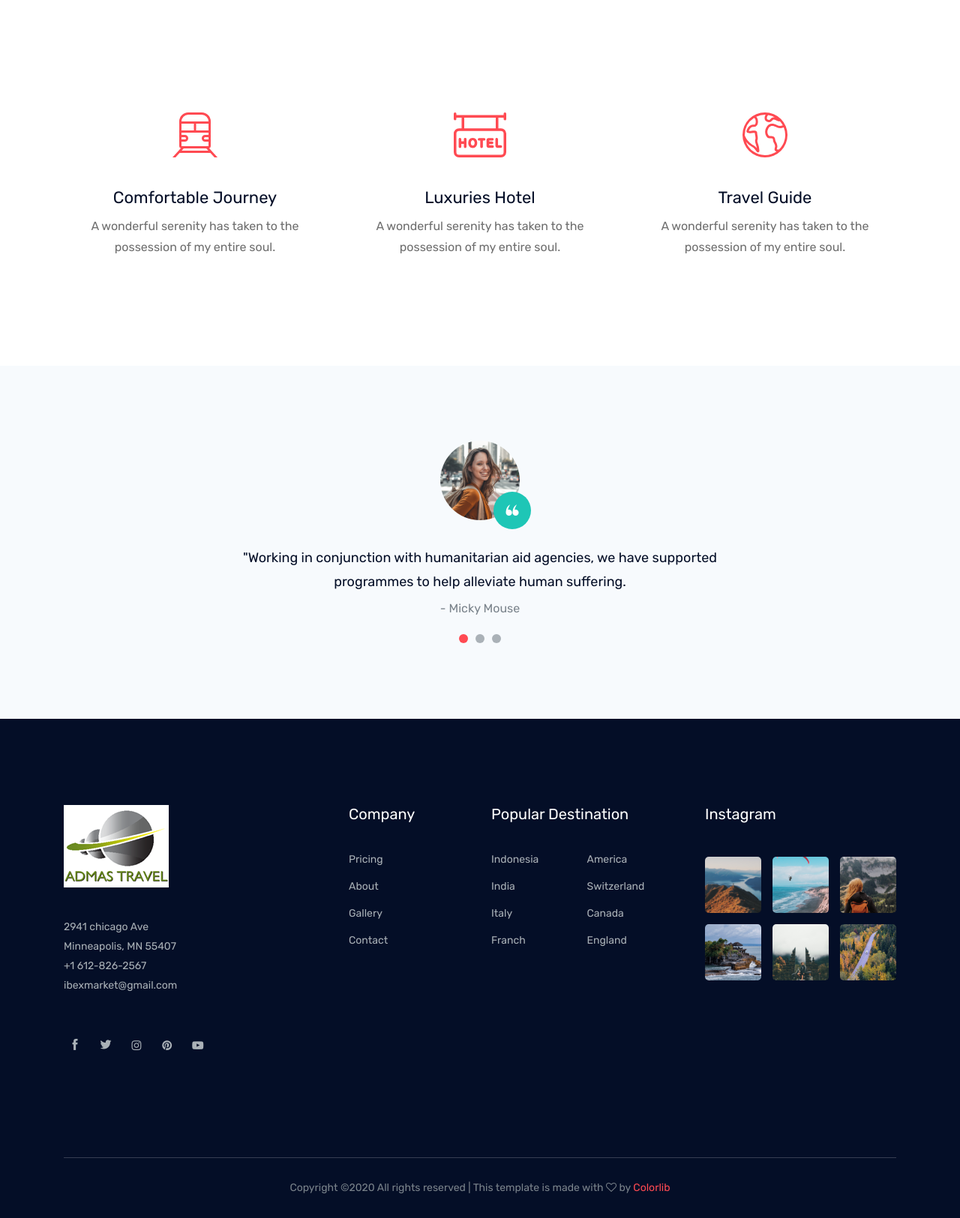
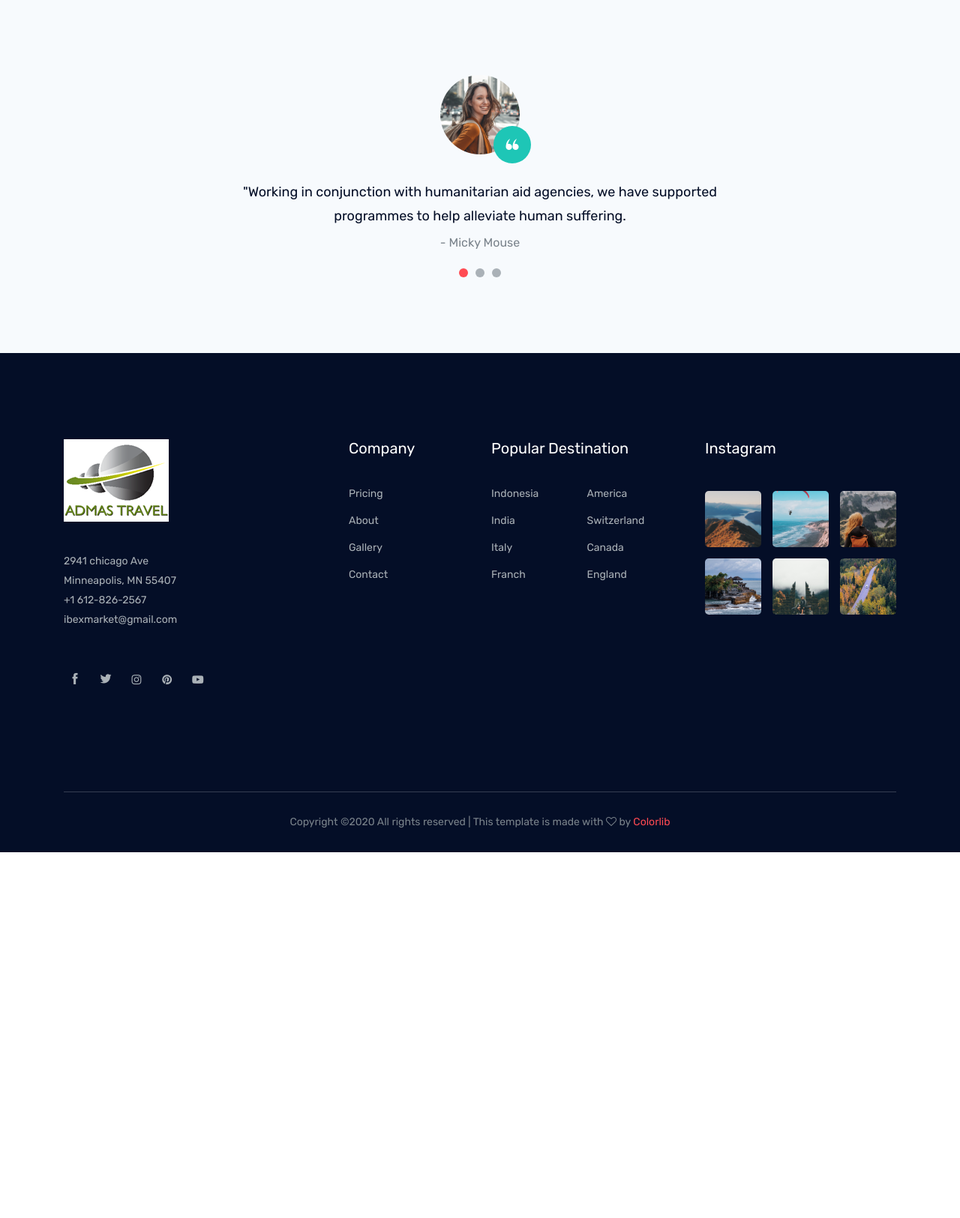
Before and after one commit to monjor/admastravel, a Node server app: page /about in a window 1280 px wide. Shown: the part 2502-4127 px from the top of the page at 75% size. After the commit the page ends 3639 px from the top, so only its background shows below. Run offline with Node 20, Linux system fonts and the light colour scheme; some libraries are stand-ins or nearby versions.

Commit message:
fixed the about page and image issues, Now ready for the first showcase

```diff
--- a/app.js
+++ b/app.js
@@ -120,7 +120,7 @@
       let mailOptions = {
         from: 'admastravelnodemailer@gmail.com', // sender address
         to: "abenezermonjor@gmail.com, monjo003@morris.umn.edu", // list of receivers
-        subject: "Contact Me - Admas Travel", // Subject line
+        subject: "Booking Information - Admas Travel", // Subject line
         text: "Hello world?", // plain text body
         html: output // html body
       };
--- a/views/about.ejs
+++ b/views/about.ejs
@@ -93,40 +93,6 @@
     </div>
 
 
-    <div class="travel_variation_area">
-        <div class="container">
-            <div class="row">
-                <div class="col-lg-4 col-md-6">
-                    <div class="single_travel text-center">
-                        <div class="icon">
-                            <img src="img/svg_icon/1.svg" alt="">
-                        </div>
-                        <h3>Comfortable Journey</h3>
-                        <p>A wonderful serenity has taken to the possession of my entire soul.</p>
-                    </div>
-                </div>
-                <div class="col-lg-4 col-md-6">
-                    <div class="single_travel text-center">
-                        <div class="icon">
-                            <img src="img/svg_icon/2.svg" alt="">
-                        </div>
-                        <h3>Luxuries Hotel</h3>
-                        <p>A wonderful serenity has taken to the possession of my entire soul.</p>
-                    </div>
-                </div>
-                <div class="col-lg-4 col-md-6">
-                    <div class="single_travel text-center">
-                        <div class="icon">
-                            <img src="img/svg_icon/3.svg" alt="">
-                        </div>
-                        <h3>Travel Guide</h3>
-                        <p>A wonderful serenity has taken to the possession of my entire soul.</p>
-                    </div>
-                </div>
-            </div>
-        </div>
-    </div>
-
 
     <!-- testimonial_area  -->
     <div class="testimonial_area">
--- a/views/contact.ejs
+++ b/views/contact.ejs
@@ -5,7 +5,7 @@
             <div class="row">
                 <div class="col-xl-12">
                     <div class="bradcam_text text-center">
-                        <h3>contact</h3>
+                        <h3>Contact Us</h3>
                         <p>Pixel perfect design with awesome contents</p>
                     </div>
                 </div>
--- a/views/home.ejs
+++ b/views/home.ejs
@@ -10,7 +10,7 @@
                             <div class="slider_text text-center">
                                 <h3>Indonesia</h3>
                                 <p>Pixel perfect design with awesome contents</p>
-                                <a href="#" class="boxed-btn3">Explore Now</a>
+                                <!-- <a href="#" class="boxed-btn3">Explore Now</a> -->
                             </div>
                         </div>
                     </div>
@@ -23,7 +23,7 @@
                             <div class="slider_text text-center">
                                 <h3>Australia</h3>
                                 <p>Pixel perfect design with awesome contents</p>
-                                <a href="#" class="boxed-btn3">Explore Now</a>
+                                <!-- <a href="#" class="boxed-btn3">Explore Now</a> -->
                             </div>
                         </div>
                     </div>
@@ -36,7 +36,7 @@
                             <div class="slider_text text-center">
                                 <h3>Switzerland</h3>
                                 <p>Pixel perfect design with awesome contents</p>
-                                <a href="#" class="boxed-btn3">Explore Now</a>
+                                <!-- <a href="#" class="boxed-btn3">Explore Now</a> -->
                             </div>
                         </div>
                     </div>
```
Also changed, not shown: views/book.ejs (+25 -12 lines).
